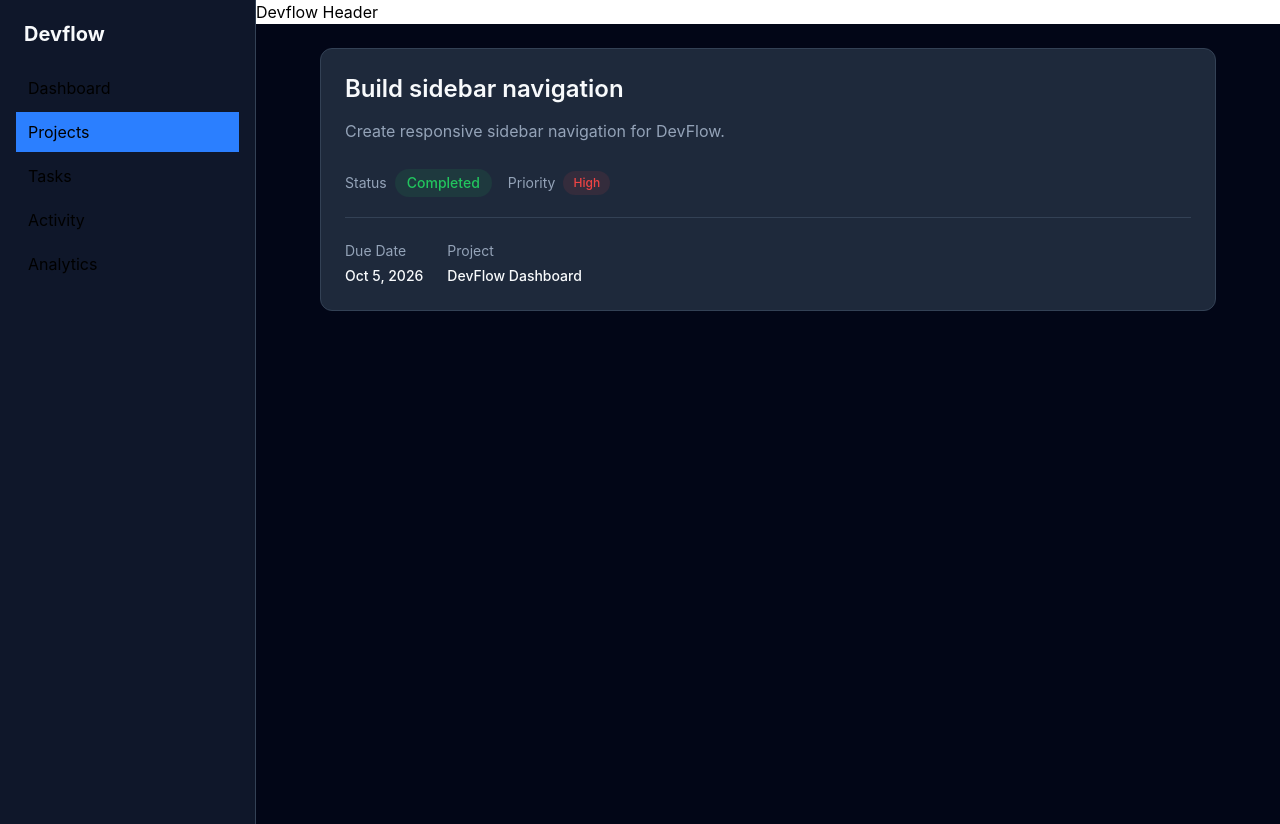
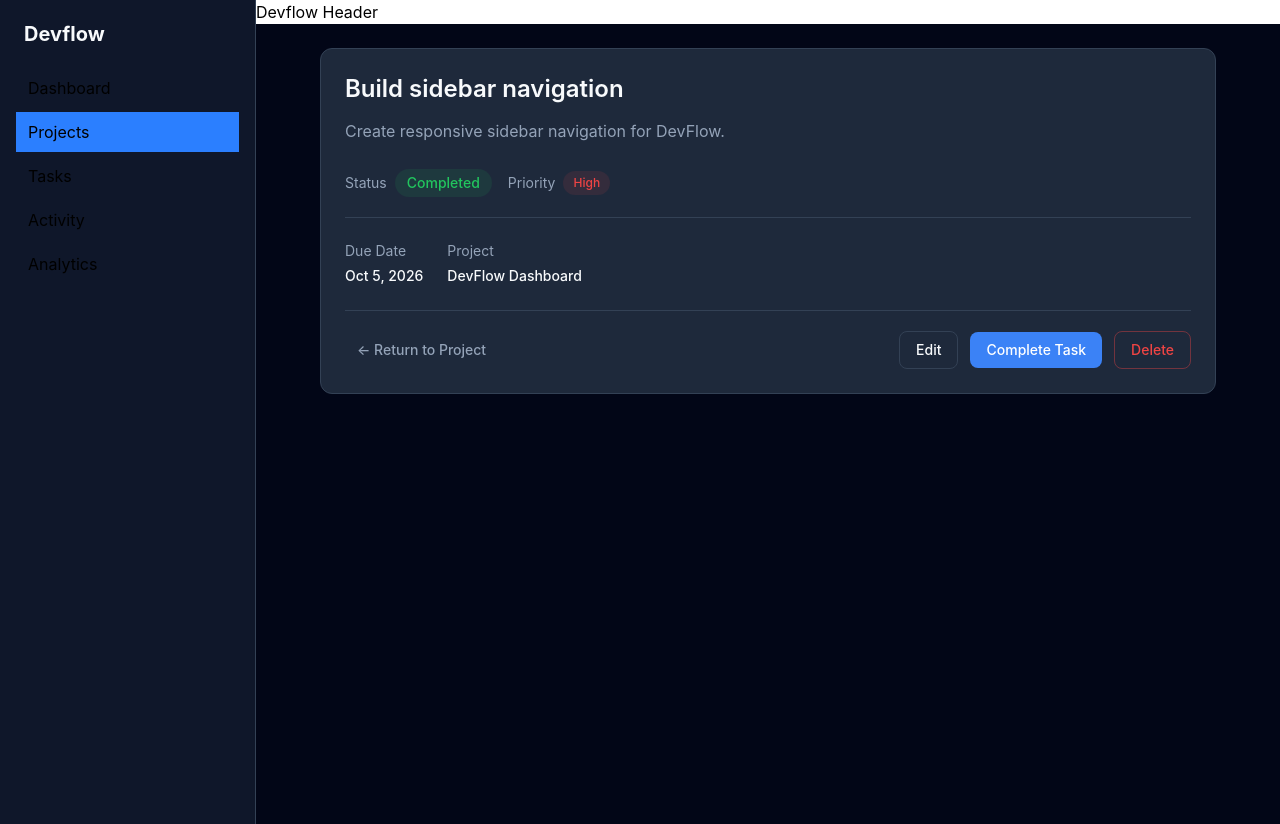
Before and after one commit to krishna-hingu/devflow, a React (Vite) app: page /projects/1/tasks/101 in a window 1280 px wide. Built offline with nearby package versions, Linux system fonts and the light colour scheme.

Commit message:
Implement task completion in task details

```diff
--- a/src/pages/TaskDetails.jsx
+++ b/src/pages/TaskDetails.jsx
@@ -1,10 +1,12 @@
-import { useParams } from "react-router-dom";
+import { useState } from "react";
+import { Link, useParams } from "react-router-dom";
 import tasks from "../data/tasks";
 import projects from "../data/projects";
 
 function TaskDetails() {
+  const [taskList, setTaskList] = useState(tasks);
   const { projectId, taskId } = useParams();
-  const task = tasks.find(
+  const task = taskList.find(
     (task) =>
       task.id === Number(taskId) && task.projectId === Number(projectId),
   );
@@ -12,6 +14,19 @@ function TaskDetails() {
     return <h1>No Task Found</h1>;
   }
   const project = projects.find((project) => project.id === task.projectId);
+  const handleCompleteTask = () => {
+    setTaskList((currentTask) =>
+      currentTask.map((item) => {
+        if (item.id === task.id) {
+          return {
+            ...item,
+            status: "Completed",
+          };
+        }
+        return item;
+      }),
+    );
+  };
   return (
     <main className="mx-auto max-w-4xl">
       <section className="rounded-xl border border-devflow-border bg-devflow-card p-6">
@@ -53,6 +68,25 @@ function TaskDetails() {
             </p>
           </div>
         </div>
+        <div className="mt-6 flex flex-wrap items-center justify-between gap-3 border-t border-devflow-border pt-5">
+          <Link
+            to={`/projects/${project.id}`}
+            className="rounded-lg px-3 py-2 text-sm font-medium text-devflow-text-muted hover:bg-devflow-background hover:text-devflow-text"
+          >
+            ← Return to Project
+          </Link>
+          <div className="flex flex-wrap items-center gap-3">
+            <button className="rounded-lg border border-devflow-border px-4 py-2 text-sm font-medium text-devflow-text hover:bg-devflow-background">
+              Edit
+            </button>
+            <button className="rounded-lg bg-devflow-blue px-4 py-2 text-sm font-medium text-white hover:bg-devflow-blue-hover" onClick={handleCompleteTask}>
+              Complete Task
+            </button>
+            <button className="rounded-lg border border-devflow-error/40 px-4 py-2 text-sm font-medium text-devflow-error hover:bg-devflow-error/10">
+              Delete
+            </button>
+          </div>
+        </div>
       </section>
     </main>
   );
```
